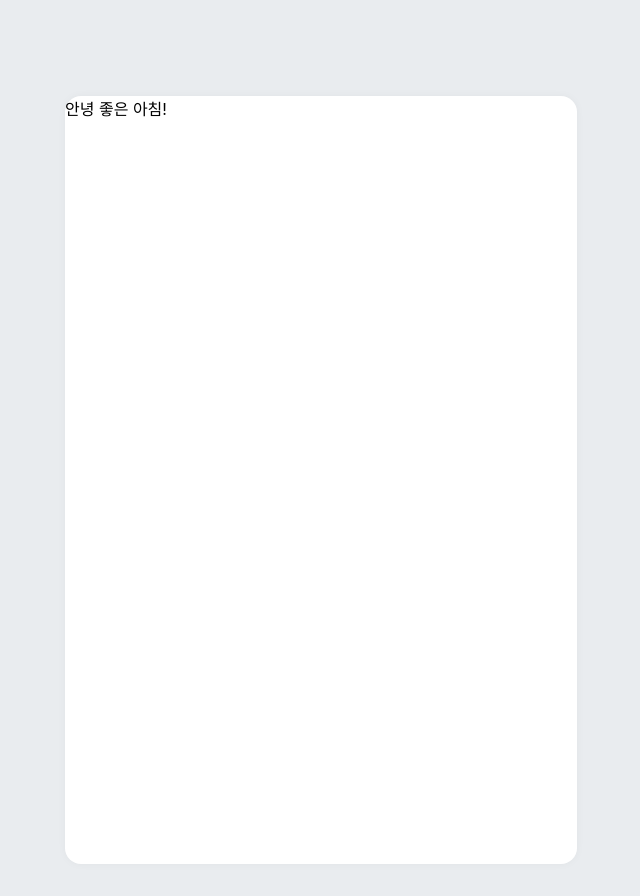
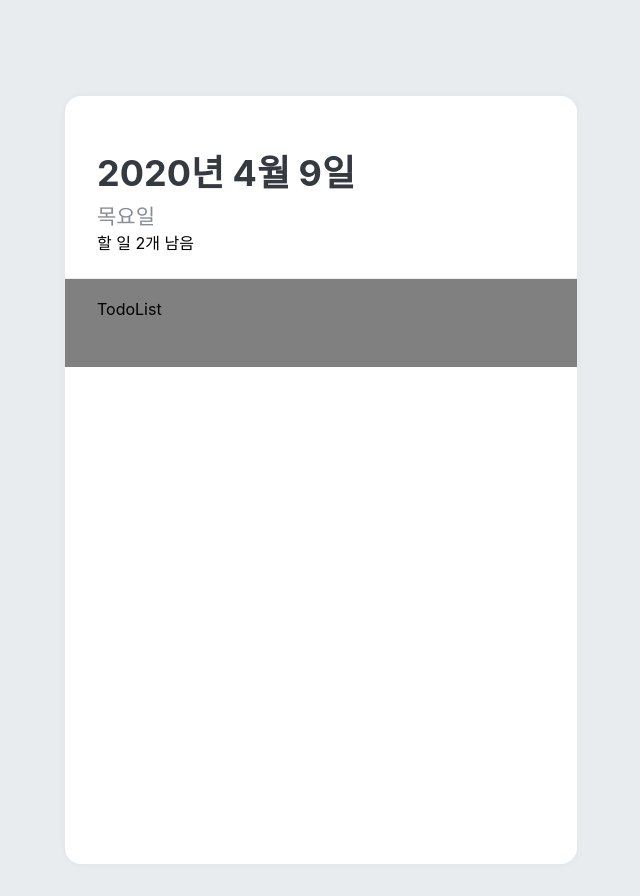
Before and after one commit to seedevk8s/mashup-todolist-new, a React (Create React App) app: page / in a window 1280 px wide. Shown: the whole page, without its empty margins (319-959 px from the left). Built offline with nearby package versions, Linux system fonts and the light colour scheme.

Commit message:
TodoItem 만들기--이전까지

```diff
--- a/src/App.js
+++ b/src/App.js
@@ -1,6 +1,8 @@
 import React from "react";
 import { createGlobalStyle } from "styled-components";
 import TodoTemplate from "./components/TodoTemplate";
+import TodoHead from "./components/TodoHead";
+import TodoList from "./components/TodoList";
 
 const GlobalStyle = createGlobalStyle`
   body {
@@ -12,7 +14,10 @@ function App() {
   return (
     <>
       <GlobalStyle />
-      <TodoTemplate>안녕 좋은 아침!</TodoTemplate>
+      <TodoTemplate>
+        <TodoHead />
+        <TodoList />
+      </TodoTemplate>
     </>
   );
 }
--- /dev/null
+++ b/src/components/TodoHead.js
@@ -0,0 +1,39 @@
+import React from "react";
+import styled from "styled-components";
+
+const TodoHeadBlock = styled.div`
+  padding-top: 48px;
+  padding-left: 32px;
+  padding-right: 32px;
+  padding-bottom: 24px;
+  border-bottom: 1px solid #e9ecef;
+
+  h1 {
+    margin: 0;
+    font-size: 36px;
+    color: #343a40;
+  }
+  .day {
+    margin-top: 4px;
+    color: #868e96;
+    font-size: 21px;
+  }
+  .tasks-left {
+    color: #20c997;
+    font-size: 18px;
+    margin-top: 40px;
+    font-weight: bold;
+  }
+`;
+
+function TodoHead() {
+  return (
+    <TodoHeadBlock>
+      <h1>2020년 4월 9일</h1>
+      <div className="day">목요일</div>
+      <div className="task-left">할 일 2개 남음</div>
+    </TodoHeadBlock>
+  );
+}
+
+export default TodoHead;
--- /dev/null
+++ b/src/components/TodoList.js
@@ -0,0 +1,21 @@
+import React from "react";
+import styled from "styled-components";
+
+const TodoListBlock = styled.div`
+  flex: 1;
+  padding: 20px 32px;
+  padding-bottom: 48px;
+  overflow-y: auto;
+  background: gray; /* 사이즈 조정이 잘 되고 있는지 확인하기 위한 임시 스타일 */
+`;
+
+function TodoList() {
+  return (
+    // eslint-disable-next-line react/jsx-filename-extension
+    <div>
+      <TodoListBlock>TodoList</TodoListBlock>
+    </div>
+  );
+}
+
+export default TodoList;
```
Also changed, not shown: src/components/TodoItem.js (added, +11 -0 lines).
